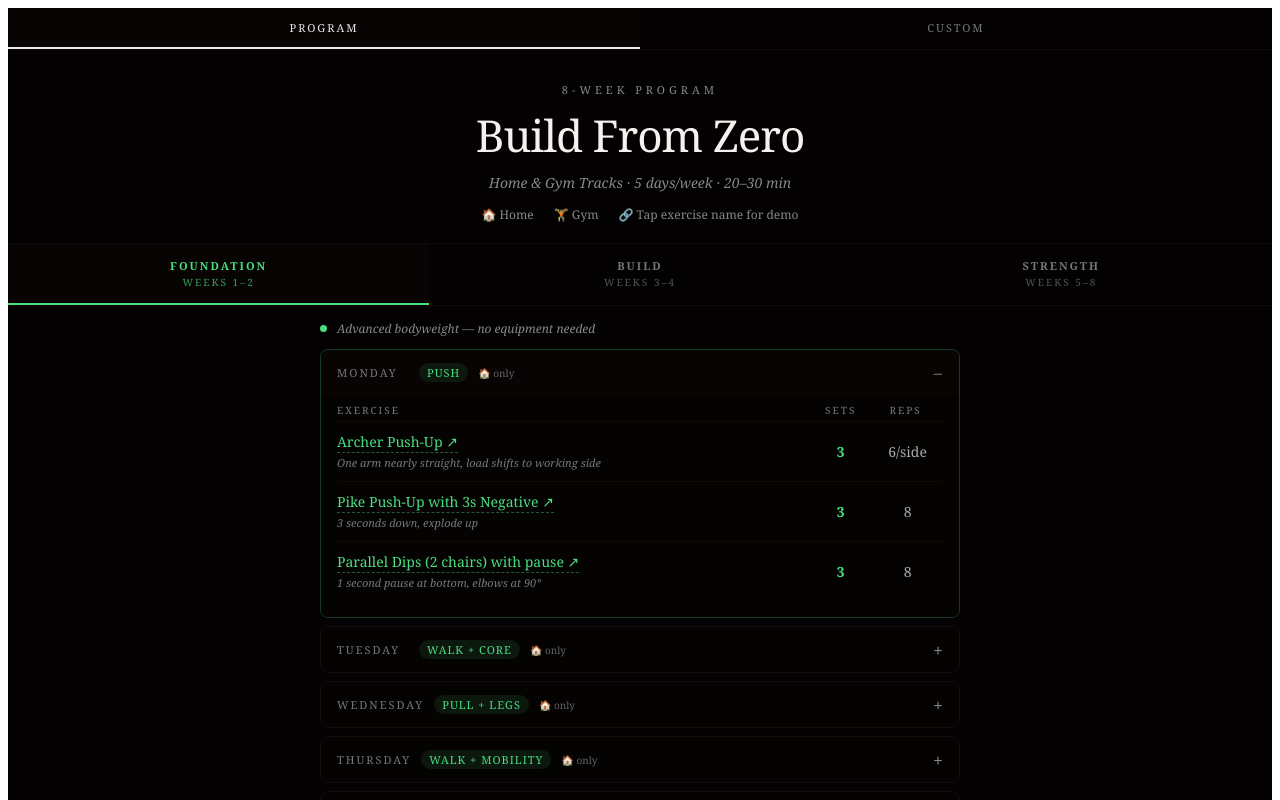
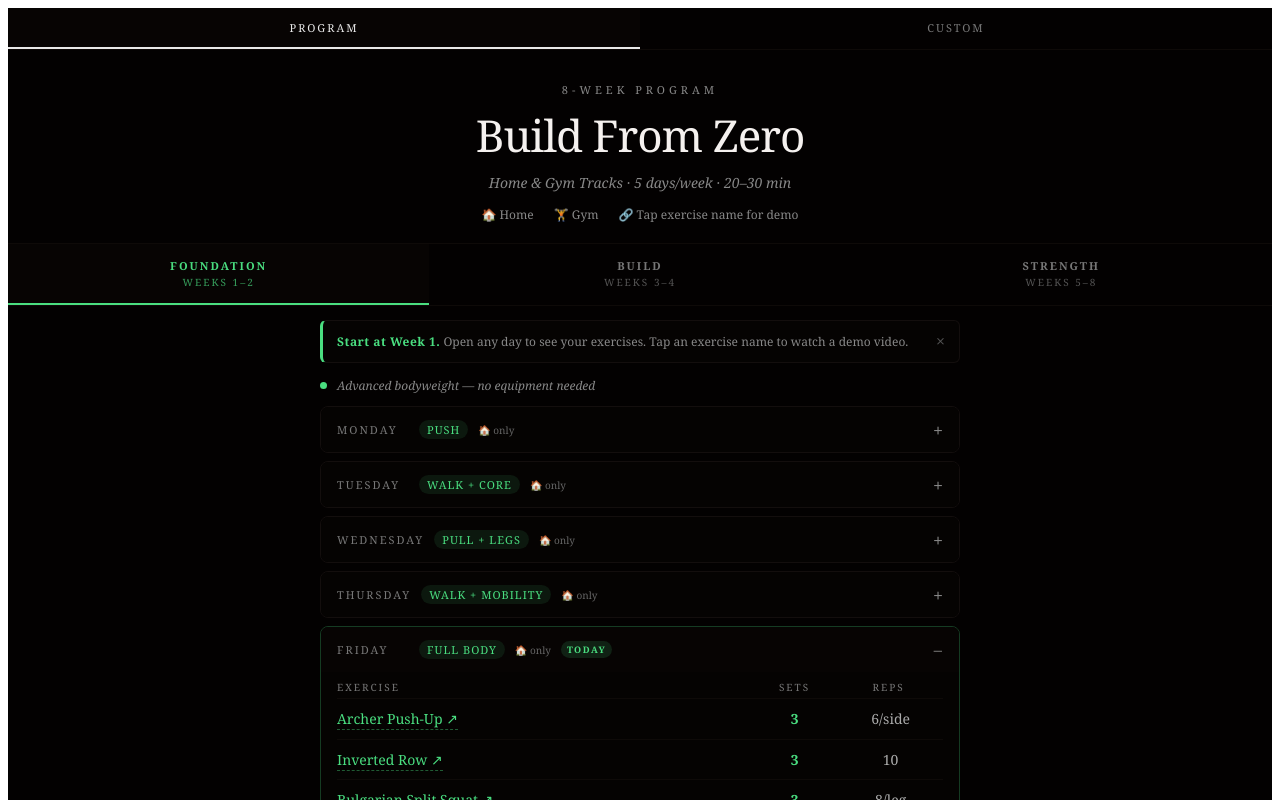
Before and after one commit to hazelugo/Workout-App, a Vue app: page / in a window 1280 px wide. Shown: the top 800 px of the page. Built offline with nearby package versions, Linux system fonts and the light colour scheme.

Commit message:
add onboarding flow improvements

```diff
--- a/src/views/CustomView.vue
+++ b/src/views/CustomView.vue
@@ -443,14 +443,19 @@
     <div
       v-else
       style="
+        padding: 28px 20px;
+        border: 1px dashed oklch(20% 0.008 45);
+        border-radius: 8px;
         text-align: center;
-        padding: 40px 16px;
-        color: #888;
-        font-size: 0.875rem;
-        font-style: italic;
       "
     >
-      No custom days saved yet. Build one above.
+      <div style="font-size: 22px; margin-bottom: 10px; opacity: 0.4">✎</div>
+      <div style="font-size: 0.875rem; color: #777; margin-bottom: 6px">
+        No custom days saved yet.
+      </div>
+      <div style="font-size: 12px; color: #555; line-height: 1.7; max-width: 320px; margin: 0 auto">
+        Use this when you're traveling, at a different gym, or want to swap in your own exercises for a day. Your custom day replaces the program day for as long as you keep it.
+      </div>
     </div>
   </div>
 </template>
--- a/src/views/ProgramView.vue
+++ b/src/views/ProgramView.vue
@@ -57,6 +57,55 @@
       <div style="font-size: 10px; margin-top: 2px; opacity: 0.7">{{ p.weeks }}</div>
     </button>
   </div>
+
+  <!-- First-run orientation strip -->
+  <Transition name="reveal">
+    <div
+      v-if="!firstRunSeen"
+      style="
+        max-width: 640px;
+        margin: 14px auto 0;
+        padding: 0 16px;
+      "
+    >
+      <div
+        style="
+          display: flex;
+          align-items: flex-start;
+          justify-content: space-between;
+          gap: 12px;
+          padding: 11px 14px;
+          background: oklch(10% 0.01 45);
+          border: 1px solid oklch(17% 0.008 45);
+          border-left: 3px solid #4ade80;
+          border-radius: 6px;
+          font-size: 12px;
+          line-height: 1.6;
+          color: #888;
+        "
+      >
+        <span>
+          <span style="color: #4ade80; font-weight: 700; letter-spacing: 0.5px">Start at Week 1.</span>
+          Open any day to see your exercises. Tap an exercise name to watch a demo video.
+        </span>
+        <button
+          @click="dismissFirstRun"
+          aria-label="Dismiss"
+          style="
+            background: transparent;
+            border: none;
+            color: #555;
+            cursor: pointer;
+            font-size: 16px;
+            line-height: 1;
+            padding: 0;
+            flex-shrink: 0;
+            margin-top: 1px;
+          "
+        >×</button>
+      </div>
+    </div>
+  </Transition>
 
   <!-- Phase-dependent content: subtitle + days -->
   <Transition name="phase-switch" mode="out-in">
@@ -135,6 +184,19 @@
             >{{ d.label }}</span
           >
           <span v-if="!d.gym" style="font-size: 10px; color: #666">🏠 only</span>
+          <span
+            v-if="d.day === today"
+            :style="{
+              fontSize: '9px',
+              padding: '2px 6px',
+              borderRadius: '20px',
+              background: `${phase.color}22`,
+              color: phase.color,
+              letterSpacing: '1.5px',
+              textTransform: 'uppercase',
+              fontWeight: 700,
+            }"
+          >Today</span>
         </div>
         <span aria-hidden="true" style="color: #888; font-size: 18px; line-height: 1">{{
           expandedDay === i ? '−' : '+'
@@ -1054,9 +1116,19 @@ const subs = [
 
 // ─── State ────────────────────────────────────────────────────────────────────
 
+const WEEKDAYS = ['Monday', 'Tuesday', 'Wednesday', 'Thursday', 'Friday']
+const today = new Date().toLocaleDateString('en-US', { weekday: 'long' })
+const todayIndex = WEEKDAYS.indexOf(today)
+
 const activePhase = ref(0)
-const expandedDay = ref(0)
+const expandedDay = ref(todayIndex >= 0 ? todayIndex : 0)
 const track = ref({})
+
+const firstRunSeen = ref(localStorage.getItem('onboard-v1') === '1')
+function dismissFirstRun() {
+  firstRunSeen.value = true
+  localStorage.setItem('onboard-v1', '1')
+}
 
 // ─── Computed ─────────────────────────────────────────────────────────────────
 
```
